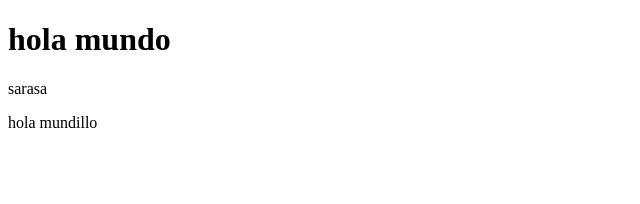
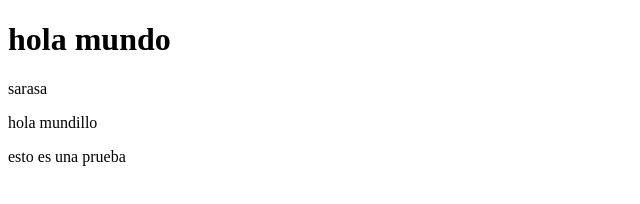
Before and after one commit to hernancabo/git-curso, a plain HTML site: page index.html in a window 1280 px wide. Shown: the whole page, without its empty margins (0-640 px from the left). Drawn offline with Linux system fonts and the light colour scheme.

Commit message:
este es el nuevo cambio

```diff
--- a/index.html
+++ b/index.html
@@ -10,5 +10,6 @@
     <h1>hola mundo</h1>
     <p>sarasa</p>
     <p>hola mundillo</p>
+    <p>esto es una prueba</p>
   </body>
 </html>
```
